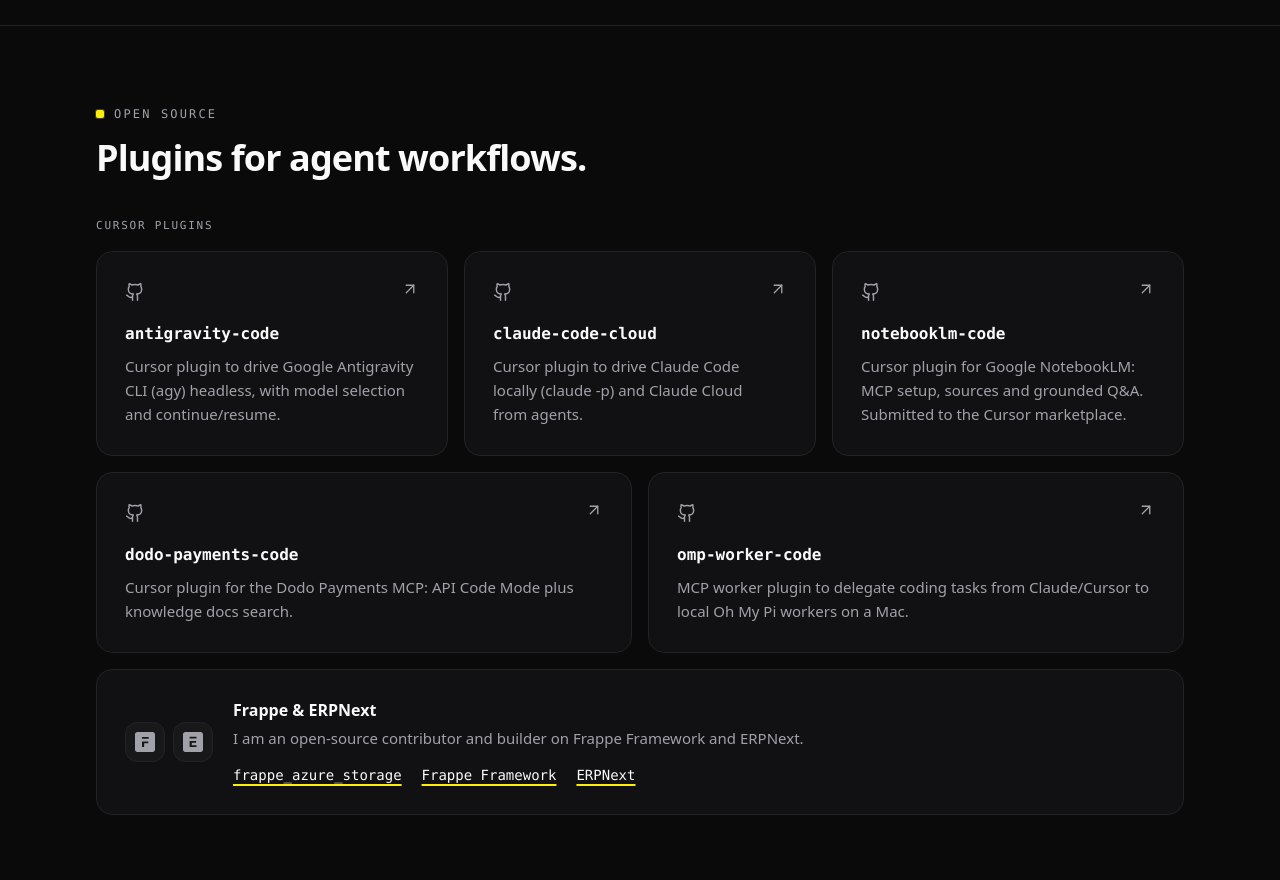
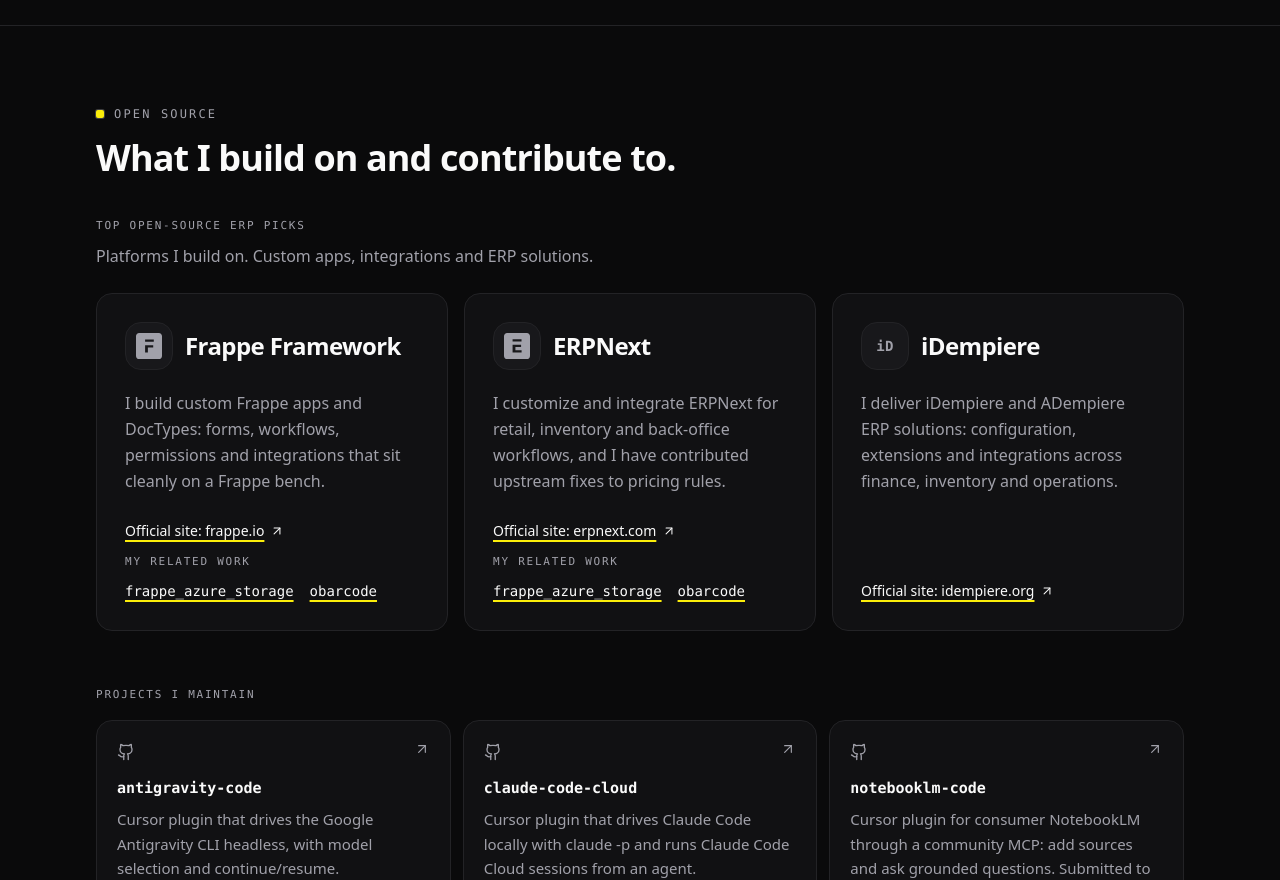
Before and after one commit to lovinmaxwell/lovinmaxwell.github.io, an Astro site: page / in a window 1280 px wide. Shown: the part 11120-12000 px from the top of the page. Built offline with nearby package versions, Linux system fonts and the light colour scheme; Astro itself is replaced by a stand-in of ours.

Commit message:
Round 4: Open Source section with Frappe, ERPNext and iDempiere picks plus verified contributions

```diff
--- a/src/components/OpenSource.astro
+++ b/src/components/OpenSource.astro
@@ -2,34 +2,108 @@
 import Icon from './Icon.astro';
 import Logo from './Logo.astro';
 import { profile } from '../data/profile';
+import { logos } from '../lib/logos';
 
 const { openSource } = profile;
-
-// 6-column grid: three across, then two wider cards.
-const spans = ['lg:col-span-2', 'lg:col-span-2', 'lg:col-span-2', 'lg:col-span-3', 'lg:col-span-3'];
+const statusLabel = {
+  merged: openSource.mergedLabel,
+  closed: openSource.closedLabel,
+} as const;
+const kindLabel = {
+  pr: openSource.prLabel,
+  issue: openSource.issueLabel,
+} as const;
 ---
 
 <section id="open-source" class="section border-t border-line" aria-labelledby="open-source-title">
+  <svg width="0" height="0" class="absolute" aria-hidden="true" focusable="false">
+    {
+      (['frappe', 'erpnext'] as const).map((key) => (
+        <symbol id={`logo-${key}`} viewBox={logos[key].viewBox} set:html={logos[key].body} />
+      ))
+    }
+  </svg>
   <div class="wrap">
     <div data-reveal>
       <p class="kicker">{openSource.kicker}</p>
-      <h2 id="open-source-title" class="section-title">{openSource.title}</h2>
+      <h2 id="open-source-title" class="section-title max-w-3xl">{openSource.title}</h2>
     </div>
 
-    <h3 class="label mt-10" data-reveal>{openSource.pluginsLabel}</h3>
-    <ul class="mt-4 grid gap-4 sm:grid-cols-2 lg:grid-cols-6">
+    <div class="mt-10" data-reveal>
+      <p class="label">{openSource.picksLabel}</p>
+      <p class="mt-2 max-w-2xl text-[0.9375rem] leading-relaxed text-muted sm:text-base">{openSource.picksSubline}</p>
+    </div>
+
+    <ul class="mt-6 grid gap-4 lg:grid-cols-3">
       {
-        openSource.plugins.map((repo, i) => (
-          <li class:list={['card group flex flex-col', spans[i % spans.length]]} data-reveal style={`--d: ${(i % 3) * 70}ms`}>
+        openSource.picks.map((pick, i) => (
+          <li class="card pick flex flex-col p-6! sm:p-7!" data-reveal style={`--d: ${i * 70}ms`}>
+            <div class="flex items-center gap-3">
+              <span class="logo-tile inline-flex size-12 items-center justify-center rounded-2xl border border-line bg-raised text-muted">
+                {pick.logo ? (
+                  <Logo name={pick.logo} size={26} />
+                ) : (
+                  <span class="font-mono text-sm font-semibold tracking-wide" aria-hidden="true">
+                    {pick.mono}
+                  </span>
+                )}
+              </span>
+              <h3 class="text-xl font-semibold tracking-tight sm:text-2xl">{pick.name}</h3>
+            </div>
+            <p class="mt-5 text-[0.9375rem] leading-relaxed text-muted sm:text-base">{pick.text}</p>
+            <div class="mt-auto space-y-3 pt-6">
+              <p>
+                <a
+                  href={pick.site.href}
+                  class="link-underline inline-flex items-center gap-1.5 text-sm font-medium"
+                  target="_blank"
+                  rel="noopener noreferrer"
+                >
+                  {openSource.officialLabel}: {pick.site.label}
+                  <Icon name="arrow-up-right" size={14} />
+                  <span class="sr-only">{profile.a11y.newTab}</span>
+                </a>
+              </p>
+              {pick.related.length > 0 && (
+                <div>
+                  <p class="label">{openSource.relatedLabel}</p>
+                  <ul class="mt-2 flex flex-wrap gap-x-4 gap-y-1">
+                    {pick.related.map((link) => (
+                      <li>
+                        <a
+                          href={link.href}
+                          class="link-underline font-mono text-sm font-medium"
+                          target="_blank"
+                          rel="noopener noreferrer"
+                        >
+                          {link.label}
+                          <span class="sr-only">{profile.a11y.newTab}</span>
+                        </a>
+                      </li>
+                    ))}
+                  </ul>
+                </div>
+              )}
+            </div>
+          </li>
+        ))
+      }
+    </ul>
+
+    <h3 class="label mt-14" data-reveal>{openSource.maintainLabel}</h3>
+    <ul class="mt-4 grid gap-3 sm:grid-cols-2 lg:grid-cols-3">
+      {
+        openSource.maintain.map((repo, i) => (
+          <li class="card group flex flex-col p-5!" data-reveal style={`--d: ${(i % 3) * 60}ms`}>
             <div class="flex items-start justify-between gap-3">
-              <Icon name="github" size={20} class="mt-0.5 text-muted" />
+              <Icon name="github" size={18} class="mt-0.5 text-muted" />
               <Icon
                 name="arrow-up-right"
-                size={18}
+                size={16}
                 class="text-muted transition-transform group-hover:translate-x-0.5 group-hover:-translate-y-0.5 group-hover:text-fg"
               />
             </div>
-            <h4 class="static mt-5 font-mono text-base font-semibold">
+            <h4 class="static mt-4 font-mono text-[0.9375rem] font-semibold">
               <a
                 href={repo.href}
                 class="rounded-2xl after:absolute after:inset-0 after:z-10 after:content-[''] focus-visible:outline-none focus-visible:after:rounded-2xl focus-visible:after:outline-2 focus-visible:after:-outline-offset-2 focus-visible:after:outline-(--focus)"
@@ -40,43 +114,70 @@ const spans = ['lg:col-span-2', 'lg:col-span-2', 'lg:col-span-2', 'lg:col-span-3
                 <span class="sr-only">{profile.a11y.newTab}</span>
               </a>
             </h4>
-            <p class="mt-2 text-[0.9375rem] leading-relaxed text-muted">{repo.description}</p>
+            <p class="mt-2 text-[0.875rem] leading-relaxed text-muted sm:text-[0.9375rem]">{repo.description}</p>
           </li>
         ))
       }
     </ul>
 
-    <article class="card mt-4 flex flex-col gap-5 sm:flex-row sm:items-center" data-reveal>
-      <div class="flex shrink-0 gap-2 text-muted" aria-hidden="true">
-        {
-          openSource.frappe.logos.map((key) => (
-            <span class="inline-flex size-10 items-center justify-center rounded-xl border border-line bg-raised">
-              <Logo name={key} size={20} />
-            </span>
-          ))
-        }
-      </div>
-      <div class="min-w-0">
-        <h3 class="text-base font-semibold">{openSource.frappe.title}</h3>
-        <p class="mt-1 text-[0.9375rem] leading-relaxed text-muted">{openSource.frappe.text}</p>
-        <ul class="mt-3 flex flex-wrap gap-x-5 gap-y-2">
-          {
-            openSource.frappe.links.map((link) => (
-              <li>
+    <h3 class="label mt-14" data-reveal>{openSource.contributedLabel}</h3>
+    <ul class="mt-4 grid gap-3">
+      {
+        openSource.contributions.map((c, i) => (
+          <li class="card group flex flex-col gap-3 p-5! sm:flex-row sm:items-center sm:justify-between" data-reveal style={`--d: ${i * 50}ms`}>
+            <div class="min-w-0">
+              <p class="label flex flex-wrap items-center gap-2">
+                <span>{c.project}</span>
+                <span class="text-fg/30" aria-hidden="true">
+                  ·
+                </span>
+                <span>{kindLabel[c.kind]}</span>
+                <span class="status" data-tone={c.status === 'merged' ? 'live' : 'soon'}>
+                  {statusLabel[c.status]}
+                </span>
+                <span class="text-fg/40">{c.date}</span>
+              </p>
+              <h4 class="static mt-2 text-base font-semibold tracking-tight sm:text-lg">
                 <a
-                  href={link.href}
-                  class="link-underline font-mono text-sm font-medium"
+                  href={c.href}
+                  class="rounded-xl after:absolute after:inset-0 after:z-10 after:content-[''] focus-visible:outline-none focus-visible:after:rounded-xl focus-visible:after:outline-2 focus-visible:after:-outline-offset-2 focus-visible:after:outline-(--focus)"
                   target="_blank"
                   rel="noopener noreferrer"
                 >
-                  {link.label}
+                  {c.title}
                   <span class="sr-only">{profile.a11y.newTab}</span>
                 </a>
-              </li>
-            ))
-          }
-        </ul>
-      </div>
-    </article>
+              </h4>
+            </div>
+            <Icon
+              name="arrow-up-right"
+              size={18}
+              class="shrink-0 text-muted transition-transform group-hover:translate-x-0.5 group-hover:-translate-y-0.5 group-hover:text-fg"
+            />
+          </li>
+        ))
+      }
+    </ul>
   </div>
 </section>
+
+<style>
+  .pick {
+    min-height: 18rem;
+  }
+
+  .logo-tile {
+    transition:
+      color 0.2s ease,
+      background-color 0.2s ease,
+      border-color 0.2s ease;
+  }
+
+  @media (hover: hover) {
+    .pick:hover .logo-tile {
+      border-color: var(--accent);
+      background: var(--accent);
+      color: var(--accent-ink);
+    }
+  }
+</style>
--- a/src/data/profile.ts
+++ b/src/data/profile.ts
@@ -1135,53 +1135,107 @@ export const profile = {
 
   openSource: {
     kicker: 'Open source',
-    title: 'Plugins for agent workflows.',
-    pluginsLabel: 'Cursor plugins',
-    frappe: {
-      title: 'Frappe & ERPNext',
-      text: 'I am an open-source contributor and builder on Frappe Framework and ERPNext.',
-      logos: ['frappe', 'erpnext'] satisfies LogoKey[],
-      links: [
-        { label: 'frappe_azure_storage', href: 'https://github.com/lovinmaxwell/frappe_azure_storage' },
-        { label: 'Frappe Framework', href: 'https://github.com/frappe/frappe' },
-        { label: 'ERPNext', href: 'https://github.com/frappe/erpnext' },
-      ],
-    },
-    repoLabel: 'Repo',
-    plugins: [
+    title: 'What I build on and contribute to.',
+    picksLabel: 'Top open-source ERP picks',
+    picksSubline: 'Platforms I build on. Custom apps, integrations and ERP solutions.',
+    maintainLabel: 'Projects I maintain',
+    contributedLabel: 'Contributed to',
+    officialLabel: 'Official site',
+    relatedLabel: 'My related work',
+    prLabel: 'Pull request',
+    issueLabel: 'Issue',
+    mergedLabel: 'Merged',
+    closedLabel: 'Closed',
+    picks: [
       {
-        name: 'antigravity-code',
-        href: 'https://github.com/lovinmaxwell/antigravity-code',
-        description:
-          'Cursor plugin to drive Google Antigravity CLI (agy) headless, with model selection and continue/resume.',
+        name: 'Frappe Framework',
+        logo: 'frappe',
+        text: 'I build custom Frappe apps and DocTypes: forms, workflows, permissions and integrations that sit cleanly on a Frappe bench.',
+        site: { label: 'frappe.io', href: 'https://frappe.io' },
+        related: [
+          { label: 'frappe_azure_storage', href: 'https://github.com/lovinmaxwell/frappe_azure_storage' },
+          { label: 'obarcode', href: 'https://github.com/lovinmaxwell/obarcode' },
+        ],
       },
       {
-        name: 'claude-code-cloud',
-        href: 'https://github.com/lovinmaxwell/claude-code-cloud',
-        description:
-          'Cursor plugin to drive Claude Code locally (claude -p) and Claude Cloud from agents.',
+        name: 'ERPNext',
+        logo: 'erpnext',
+        text: 'I customize and integrate ERPNext for retail, inventory and back-office workflows, and I have contributed upstream fixes to pricing rules.',
+        site: { label: 'erpnext.com', href: 'https://erpnext.com' },
+        related: [
+          { label: 'frappe_azure_storage', href: 'https://github.com/lovinmaxwell/frappe_azure_storage' },
+          { label: 'obarcode', href: 'https://github.com/lovinmaxwell/obarcode' },
+        ],
       },
       {
-        name: 'notebooklm-code',
-        href: 'https://github.com/lovinmaxwell/notebooklm-code',
-        description:
-          'Cursor plugin for Google NotebookLM: MCP setup, sources and grounded Q&A. Submitted to the Cursor marketplace.',
+        name: 'iDempiere',
+        mono: 'iD',
+        text: 'I deliver iDempiere and ADempiere ERP solutions: configuration, extensions and integrations across finance, inventory and operations.',
+        site: { label: 'idempiere.org', href: 'https://www.idempiere.org' },
+        related: [],
+      },
+    ],
+    maintain: [
+      ...plugins,
+      {
+        name: 'frappe_azure_storage',
+        href: 'https://github.com/lovinmaxwell/frappe_azure_storage',
+        description: 'Azure Storage integration for Frappe and ERPNext sites.',
       },
       {
-        name: 'dodo-payments-code',
-        href: 'https://github.com/lovinmaxwell/dodo-payments-code',
-        description:
-          'Cursor plugin for the Dodo Payments MCP: API Code Mode plus knowledge docs search.',
+        name: 'obarcode',
+        href: 'https://github.com/lovinmaxwell/obarcode',
+        description: 'Ox Barcode: a Frappe app adding barcode support to ERPNext retail workflows.',
       },
       {
-        name: 'omp-worker-code',
-        href: 'https://github.com/lovinmaxwell/omp-worker-code',
+        name: 'win_flutter_pos',
+        href: 'https://github.com/lovinmaxwell/win_flutter_pos',
+        description: 'A point-of-sale client in Flutter targeting Windows desktop.',
+      },
+      {
+        name: 'Nexus',
+        href: 'https://github.com/lovinmaxwell/Nexus',
         description:
-          'MCP worker plugin to delegate coding tasks from Claude/Cursor to local Oh My Pi workers on a Mac.',
+          'A native macOS download manager in Swift. Dynamic file segmentation, hybrid networking and a SwiftUI/AppKit interface.',
       },
     ] satisfies Repo[],
+    contributions: [
+      {
+        project: 'ERPNext',
+        title: 'Fix: Pricing Rule on Transaction Based on Coupon',
+        kind: 'pr',
+        status: 'merged',
+        href: 'https://github.com/frappe/erpnext/pull/26949',
+        date: 'Aug 2021',
+      },
+      {
+        project: 'ERPNext',
+        title: 'Discount Amount is not calculating proper for different UOMs',
+        kind: 'pr',
+        status: 'closed',
+        href: 'https://github.com/frappe/erpnext/pull/28763',
+        date: 'Dec 2021',
+      },
+      {
+        project: 'ERPNext',
+        title: 'Transaction Pricing Rule get applied even if it a based-on coupon',
+        kind: 'issue',
+        status: 'closed',
+        href: 'https://github.com/frappe/erpnext/issues/26948',
+        date: 'Aug 2021',
+      },
+      {
+        project: 'Harbor',
+        title: 'Add configurable download staging and existing destination file adoption',
+        kind: 'pr',
+        status: 'merged',
+        href: 'https://github.com/thsnkhn/harbor/pull/94',
+        date: 'Sep 2026',
+      },
+    ],
+    // Kept for older machine-file helpers during the transition.
+    plugins: plugins,
   },
-
   education: {
     kicker: 'Education & Certification',
     title: 'Paper trail.',
@@ -1331,6 +1385,13 @@ export const profile = {
         answer: 'Doha, Qatar. Local time is UTC+3.',
       },
       {
+        id: 'opensource',
+        question: 'What open source do you work on?',
+        keywords: ['open source', 'oss', 'contribute', 'contribution', 'upstream', 'github repos', 'maintain'],
+        answer:
+          'I maintain open-source Cursor plugins and Frappe apps (frappe_azure_storage, obarcode, win_flutter_pos, Nexus). My top open-source ERP picks are Frappe Framework, ERPNext and iDempiere. On ERPNext I opened and merged upstream pull requests for pricing-rule fixes. The Open source section has the links.',
+      },
+      {
         id: 'contact',
         question: 'How do I contact you?',
         suggested: true,
--- a/src/lib/machine.ts
+++ b/src/lib/machine.ts
@@ -55,10 +55,27 @@ export function profileJson(site: URL | undefined) {
       ...(p.stack ? { stack: p.stack } : {}),
       ...(p.link ? { url: p.link.href } : {}),
     })),
-    frappe: {
-      title: profile.openSource.frappe.title,
-      text: profile.openSource.frappe.text,
-      links: profile.openSource.frappe.links.map((l) => ({ label: l.label, url: l.href })),
+    openSourceSection: {
+      title: profile.openSource.title,
+      picks: profile.openSource.picks.map((p) => ({
+        name: p.name,
+        text: p.text,
+        site: p.site.href,
+        related: p.related.map((l) => ({ label: l.label, url: l.href })),
+      })),
+      maintain: profile.openSource.maintain.map(({ name, href, description }) => ({
+        name,
+        url: href,
+        description,
+      })),
+      contributions: profile.openSource.contributions.map((c) => ({
+        project: c.project,
+        title: c.title,
+        kind: c.kind,
+        status: c.status,
+        url: c.href,
+        date: c.date,
+      })),
     },
     archive: archive.map(({ name, description, tags, stack, status, visibility, link }) => ({
       name,
@@ -71,7 +88,7 @@ export function profileJson(site: URL | undefined) {
       ...(link && visibility === 'public' ? { url: link.href } : {}),
       ...(link && visibility === 'private' ? { site: link.href } : {}),
     })),
-    openSource: profile.openSource.plugins.map(({ name, href, description }) => ({
+    openSource: profile.openSource.maintain.map(({ name, href, description }) => ({
       name,
       url: href,
       description,
@@ -108,8 +125,12 @@ const header = (data: Data) => [
   `Also known as ${data.alternateName}. ${profile.agents.notice} Last updated ${data.updated}.`,
 ];
 
-const frappeLine = (data: Data) =>
-  `- ${data.frappe.title}: ${data.frappe.text} ${data.frappe.links.map((l) => `[${l.label}](${l.url})`).join(', ')}`;
+const ossPicksLine = (data: Data) =>
+  data.openSourceSection.picks.map((p) => `- ${p.name}: ${p.text} ([site](${p.site}))`).join('\n');
+const ossContribLine = (data: Data) =>
+  data.openSourceSection.contributions
+    .map((c) => `- [${c.project}] ${c.title} (${c.kind}, ${c.status}, ${c.date}): ${c.url}`)
+    .join('\n');
 
 const contactLines = (data: Data) => [
   `- [Email](mailto:${data.contact.email}): ${data.contact.email}`,
@@ -159,8 +180,17 @@ export function llmsTxt(site: URL | undefined): string {
     '',
     '## Open source',
     '',
+    '### Top open-source ERP picks',
+    '',
+    ossPicksLine(data),
+    '',
+    '### Projects I maintain',
+    '',
     ...data.openSource.map((r) => `- [${r.name}](${r.url}): ${r.description}`),
-    `- [${data.frappe.title}](${data.frappe.links[0].url}): ${data.frappe.text}`,
+    '',
+    '### Contributed to',
+    '',
+    ossContribLine(data),
     '',
     '## Education and certification',
     '',
@@ -233,8 +263,17 @@ export function llmsFullTxt(site: URL | undefined): string {
     '',
     '## Open source',
     '',
+    '### Top open-source ERP picks',
+    '',
+    ossPicksLine(data),
+    '',
+    '### Projects I maintain',
+    '',
     ...data.openSource.map((r) => `- [${r.name}](${r.url}): ${r.description}`),
-    frappeLine(data),
+    '',
+    '### Contributed to',
+    '',
+    ossContribLine(data),
     '',
     '## Education and certification',
     '',
```
